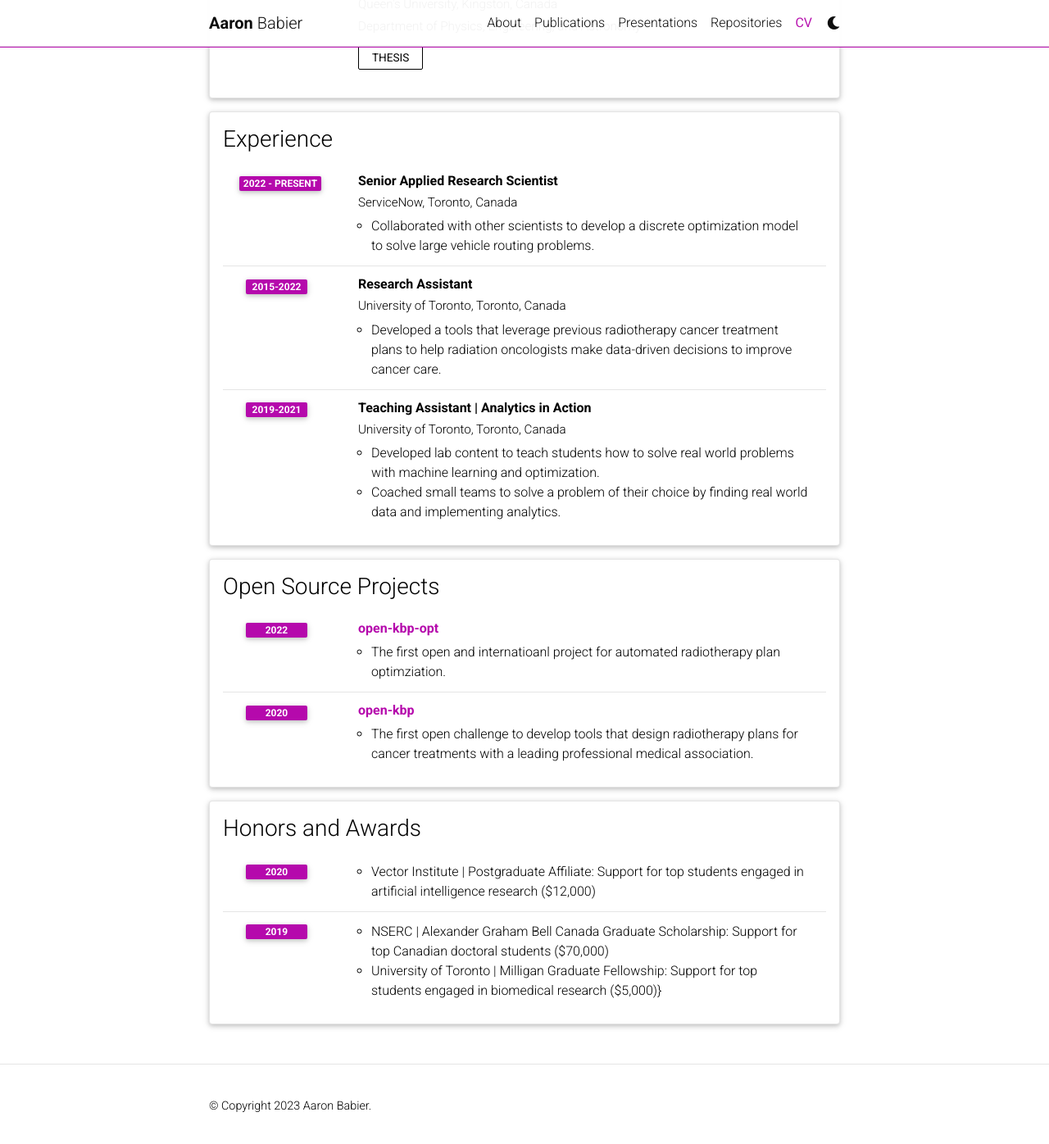
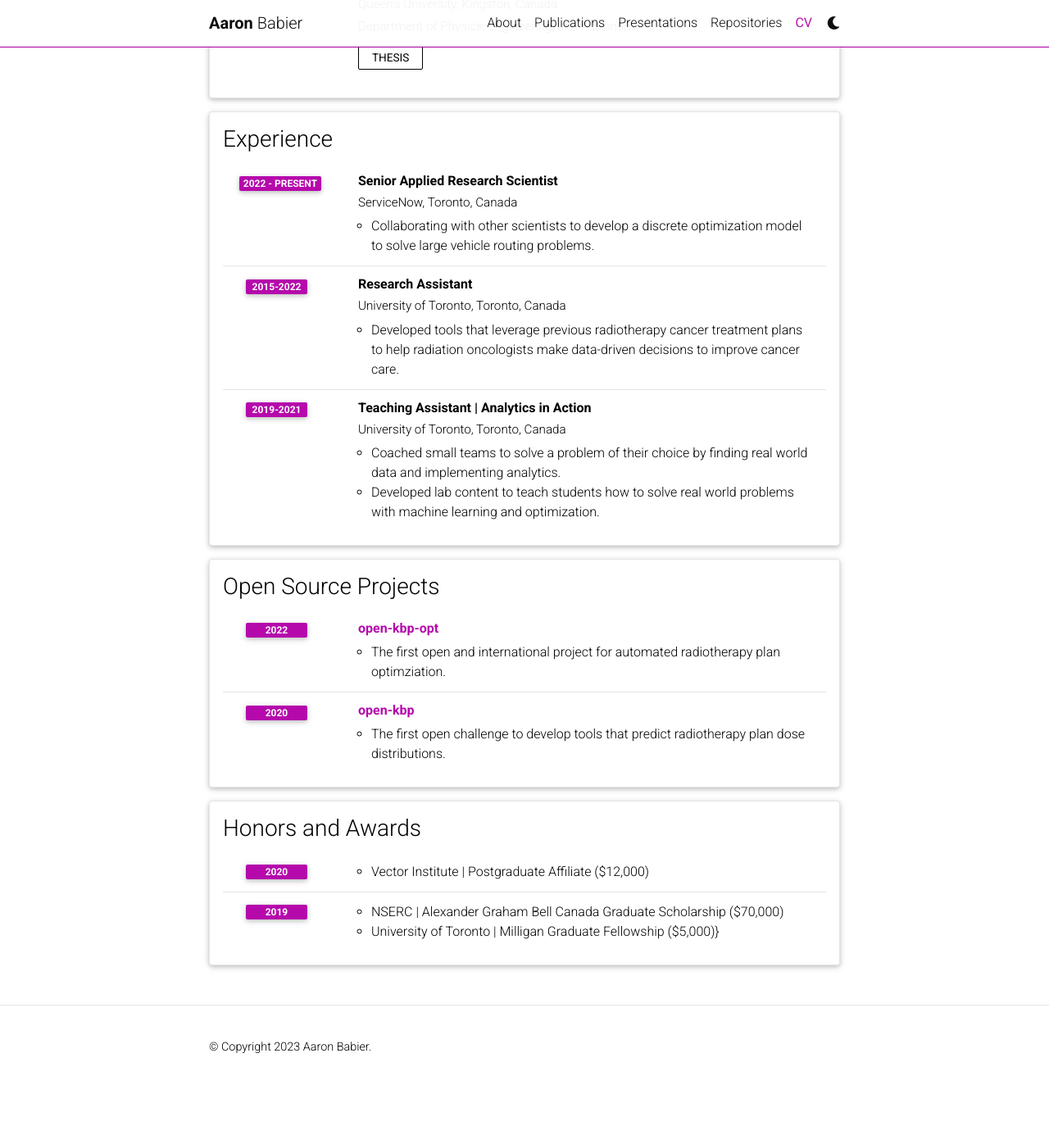
Before and after one commit to ababier/ababier.github.io, a Jekyll site: the page built from _pages/cv.md, in a window 1280 px wide and 1400 px high, scrolled down 637 px. Shown: the top 1396 px of the window at 82% size. Built offline with Jekyll 4.4.1, drawn with Linux system fonts in a browser that asks for light colours; comment, search, counter and statistics services are not loaded; a style sheet for code colours, icons or effects is not loaded; after the commit the page ends 1965 px from its top, so only the background shows below that.

```diff
--- a/_data/cv.yml
+++ b/_data/cv.yml
@@ -28,20 +28,20 @@
       institution: ServiceNow, Toronto, Canada
       year: 2022 - Present
       description:
-        - Collaborated with other scientists to develop a discrete optimization model to solve large vehicle routing problems.
+        - Collaborating with other scientists to develop a discrete optimization model to solve large vehicle routing problems.
 
     - title: Research Assistant
       institution: University of Toronto, Toronto, Canada
       year: 2015-2022
       description:
-        - Developed a tools that leverage previous radiotherapy cancer treatment plans to help radiation oncologists make data-driven decisions to improve cancer care.
+        - Developed tools that leverage previous radiotherapy cancer treatment plans to help radiation oncologists make data-driven decisions to improve cancer care.
 
     - title: Teaching Assistant | Analytics in Action
       institution: University of Toronto, Toronto, Canada
       year: 2019-2021
       description:
+        - Coached small teams to solve a problem of their choice by finding real world data and implementing analytics.
         - Developed lab content to teach students how to solve real world problems with machine learning and optimization.
-        - Coached small teams to solve a problem of their choice by finding real world data and implementing analytics.
 
 
 - title: Open Source Projects
@@ -49,10 +49,10 @@
   contents:
     - title: <a href="https://github.com/ababier/open-kbp">open-kbp-opt</a>
       year: 2022
-      description: The first open and internatioanl project for automated radiotherapy plan optimziation.
+      description: The first open and international project for automated radiotherapy plan optimziation.
     - title: <a href="https://github.com/ababier/open-kbp">open-kbp</a>
       year: 2020
-      description: The first open challenge to develop tools that design radiotherapy plans for cancer treatments with a leading professional medical association.
+      description: The first open challenge to develop tools that predict radiotherapy plan dose distributions.
 
 
 - title: Honors and Awards
@@ -60,11 +60,11 @@
   contents:
     - year: 2020
       items:
-        - Vector Institute | Postgraduate Affiliate&#58; Support for top students engaged in artificial intelligence research ($12,000)
+        - Vector Institute | Postgraduate Affiliate ($12,000)
     - year: 2019
       items:
-        - NSERC | Alexander Graham Bell Canada Graduate Scholarship&#58; Support for top Canadian doctoral students ($70,000)
-        - University of Toronto | Milligan Graduate Fellowship&#58; Support for top students engaged in biomedical research (\$5,000)}
+        - NSERC | Alexander Graham Bell Canada Graduate Scholarship ($70,000)
+        - University of Toronto | Milligan Graduate Fellowship (\$5,000)}
 
 
 #- title: Academic Interests
```
